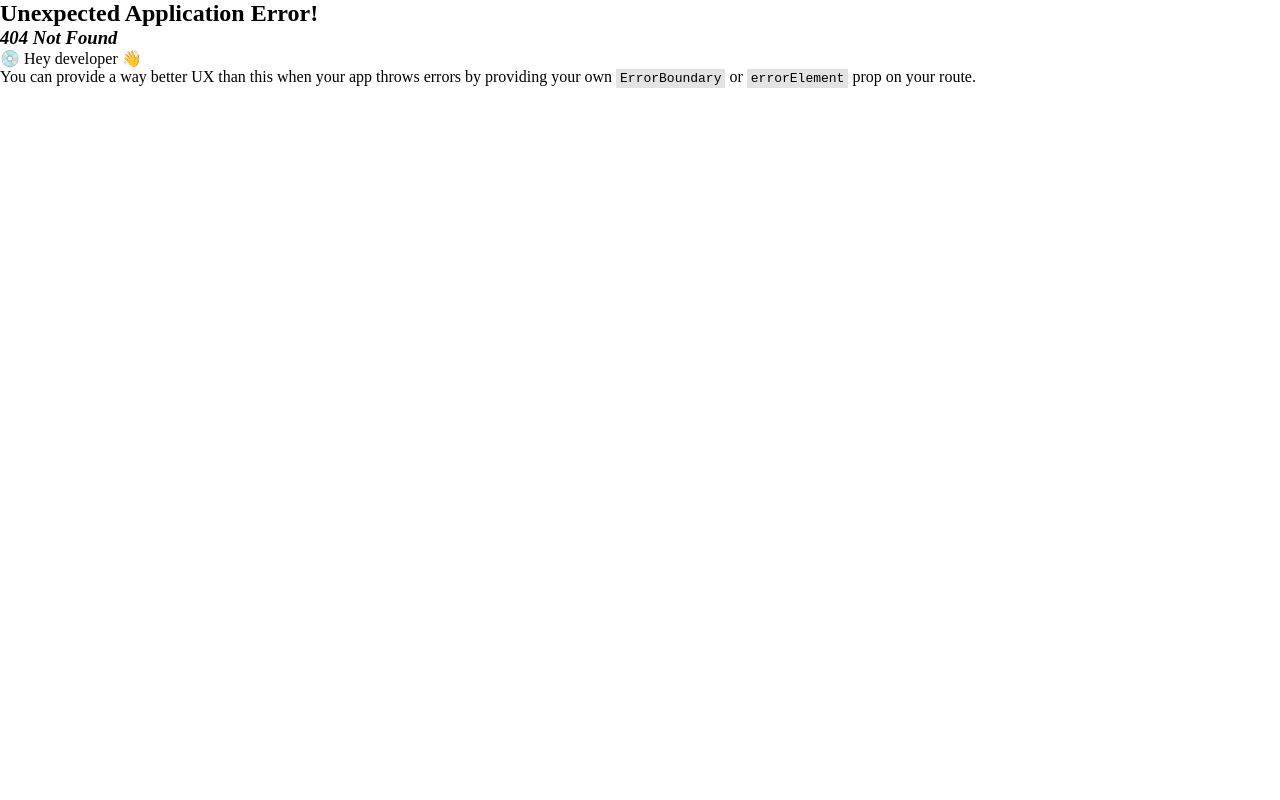
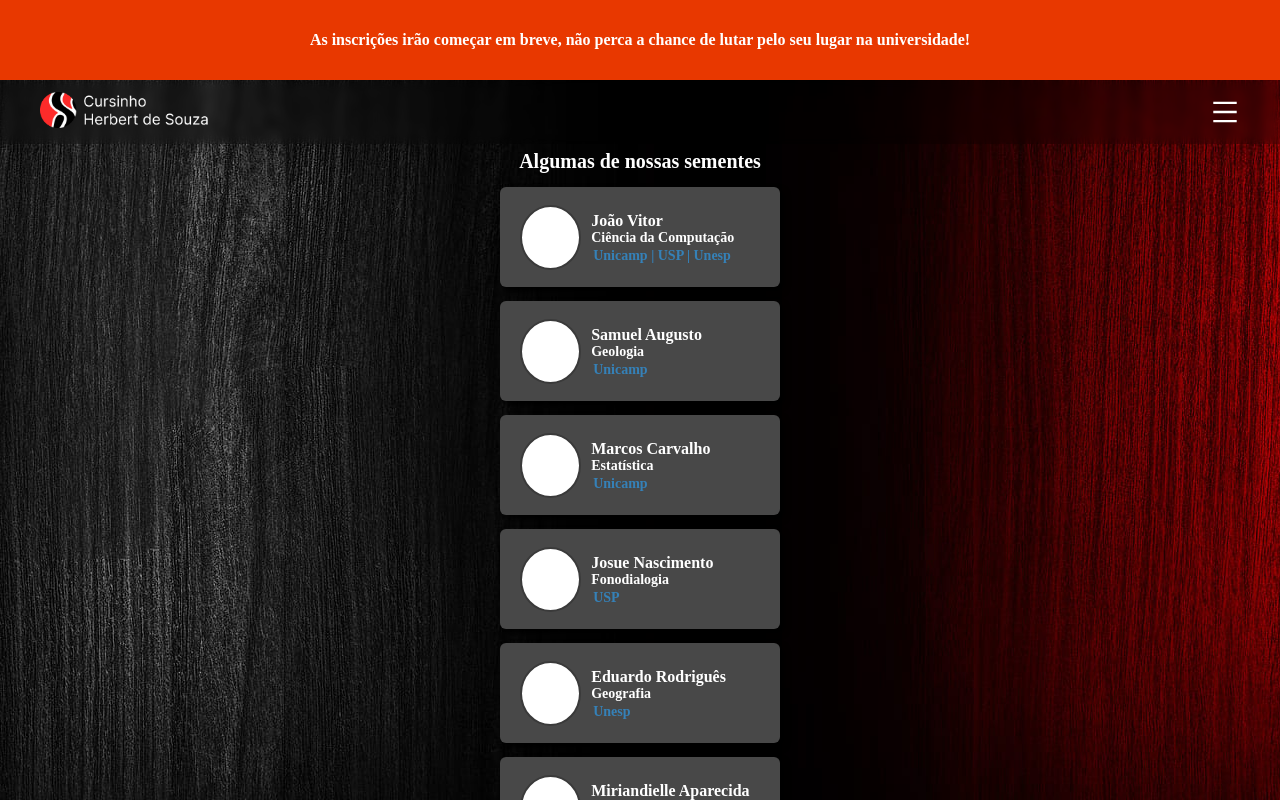
Before and after one commit to Archesz/Teste-herbert, a React (Create React App) app: page /aprovados in a window 1280 px wide. Before the commit this address had no page. Shown: the top 800 px of the page. Built offline with nearby package versions, Linux system fonts and the light colour scheme.

Commit message:
correção dos botões

```diff
--- a/src/Data/depoiments.json
+++ b/src/Data/depoiments.json
@@ -1,12 +1,12 @@
 {
     "Home": [
-        {"Nome": "João Vitor", "Curso": "Ciência da Computação", "Universidade": "Unicamp", "Depoimento": "Teste"},
+        {"Nome": "João Vitor", "Curso": "Ciência da Computação", "Universidade": "Unicamp | USP | Unesp", "Depoimento": "Teste"},
         {"Nome": "Samuel Augusto", "Curso": "Geologia", "Universidade": "Unicamp", "Depoimento": "Teste"},
         {"Nome": "Marcos Carvalho", "Curso": "Estatística", "Universidade": "Unicamp", "Depoimento": "Teste"},
         {"Nome": "Josue Nascimento", "Curso": "Fonodialogia", "Universidade": "USP", "Depoimento": "Teste"},
         {"Nome": "Eduardo Rodriguês", "Curso": "Geografia", "Universidade": "Unesp", "Depoimento": "Teste"},
         {"Nome": "Miriandielle Aparecida", "Curso": "Química", "Universidade": "Unicamp", "Depoimento": "Teste"},
-        {"Nome": "Luis Gustavo", "Curso": "Educação Física", "Universidade": "Unicamp", "Depoimento": "Teste"},
+        {"Nome": "Luis Gustavo", "Curso": "Educação Física", "Universidade": "Unicamp | USP", "Depoimento": "Teste"},
         {"Nome": "Bruna Helena", "Curso": "Pedagogia", "Universidade": "UFU", "Depoimento": "Teste"},
         {"Nome": "Deborah Helena", "Curso": "Enfermagem", "Universidade": "Unicamp", "Depoimento": "Teste"},
         {"Nome": "Lucas Gabriel", "Curso": "Engenharia Mecânica", "Universidade": "Unicamp", "Depoimento": "Teste"}
--- a/src/components/Button/Button.jsx
+++ b/src/components/Button/Button.jsx
@@ -10,7 +10,7 @@ function goToLink(site){
 function Button(props) {
   if(props.function == "Matricula"){
     return (
-      <button className={`btn ${props.style}`} onClick={goToLink}>
+      <button className={`btn ${props.style}`} onClick={() => {goToLink("Matricula")}}>
           {props.text}
       </button>
     )
--- a/src/index.js
+++ b/src/index.js
@@ -12,6 +12,7 @@ import {
   createBrowserRouter,
   RouterProvider,
 } from "react-router-dom";
+import Aprovados from './pages/Aprovados';
 
 const router = createBrowserRouter([
   {
@@ -37,6 +38,10 @@ const router = createBrowserRouter([
   {
     path: "/historia",
     element: <About />
+  },
+  {
+    path: "/aprovados",
+    element: <Aprovados />
   }
 ]);
 
--- /dev/null
+++ b/src/pages/Aprovados.jsx
@@ -0,0 +1,42 @@
+import React from 'react'
+import Faixa from '../components/Faixa/Faixa'
+import Footer from '../components/Footer/Footer'
+import Button from '../components/Button/Button'
+
+import History from '../components/History/History'
+import Menu from '../components/Menu/Menu'
+import depoiments from '../Data/depoiments.json'
+
+import '../styles/aprovados.scss'
+
+const Depoiments = depoiments["Home"]
+
+function Aprovados() {
+  return (
+    <div className='container-aprovados'>
+        <Faixa />
+        <Menu />
+
+        <div className='content-aprovados'>
+            <span className='history-span'>Algumas de nossas sementes</span>
+            {Depoiments.map((depoiment, index) => {
+                return(
+                        <History nome={depoiment["Nome"]} universidade={depoiment["Universidade"]} curso={depoiment["Curso"]} depoimento={depoiment["Depoimento"]}/>
+                )
+            })}
+        </div>
+
+        <div className='faixa-end'>
+
+            <span className='faixa-end-name'>Venha fazer parte desse universo Herbertiano!</span>
+
+            <Button text="Inscrever-se!" style="full big black" function="Matricula"/>
+
+        </div>
+
+        <Footer />
+    </div>
+  )
+}
+
+export default Aprovados
--- a/src/pages/Contato.jsx
+++ b/src/pages/Contato.jsx
@@ -22,7 +22,7 @@ function goToSocial(rede){
 
 function Contato() {
   return (
-    <div className='container'>
+    <div className='container-contato'>
 
       <Faixa />
       <Menu />
@@ -38,11 +38,11 @@ function Contato() {
             <FaYoutube className="social" onClick={() => { goToSocial("Youtube") }} />
         </div>
 
-      </div>
+        <div>
+          <h2>Estamos esperando você aqui:</h2>
+          <iframe src="https://www.google.com/maps/embed?pb=!1m18!1m12!1m3!1d3674.198326739173!2d-47.12104704949066!3d-22.94292198491982!2m3!1f0!2f0!3f0!3m2!1i1024!2i768!4f13.1!3m3!1m2!1s0x94c8c836633d9479%3A0xf30972041c1f6da5!2sProjeto%20Hebert%20de%20Souza!5e0!3m2!1spt-BR!2sbr!4v1673977382246!5m2!1spt-BR!2sbr" width="600" height="450" allowfullscreen="" loading="lazy" referrerpolicy="no-referrer-when-downgrade" className='mapa'></iframe>
+        </div>
 
-      <div>
-        <h2>Estamos esperando você aqui:</h2>
-        <iframe src="https://www.google.com/maps/embed?pb=!1m18!1m12!1m3!1d3674.198326739173!2d-47.12104704949066!3d-22.94292198491982!2m3!1f0!2f0!3f0!3m2!1i1024!2i768!4f13.1!3m3!1m2!1s0x94c8c836633d9479%3A0xf30972041c1f6da5!2sProjeto%20Hebert%20de%20Souza!5e0!3m2!1spt-BR!2sbr!4v1673977382246!5m2!1spt-BR!2sbr" width="600" height="450" allowfullscreen="" loading="lazy" referrerpolicy="no-referrer-when-downgrade" className='mapa'></iframe>
       </div>
 
       <Footer />
--- a/src/pages/Home.jsx
+++ b/src/pages/Home.jsx
@@ -70,7 +70,7 @@ function Home() {
 
                     <div className='home-top-buttons'>
                         <Button text="Inscrever-se" style="full big" function="Matricula"/>
-                        <Button text="Conhecer" style="outline big"/>
+                        <Button text="Conhecer" style="outline big" onClick={() => window.location.assign('./historia')}/>
                     </div>
 
                 </div>
@@ -139,7 +139,7 @@ function Home() {
                         Nossa história é desenhada por lutas e objetivos extensos, onde cada estudante, professor ou colaborador escreva uma nova página sobre o futuro do projeto, conheça nossa história e escreva sua página também.
                     </span>
 
-                    <Button text="Conhecer" style="outline big mt-4"/>
+                    <Button text="Conhecer" style="outline big mt-4" onClick={() => window.location.assign('./historia')}/>
                 </div>
 
             </div>
@@ -167,7 +167,7 @@ function Home() {
 
                     <Carousel />
 
-                    <Button text="Projetos" style="outline big mt-4"/>
+                    <Button text="Projetos" style="outline big mt-4" onClick={() => window.location.assign('./projetos')}/>
 
                 </div>
 
@@ -196,7 +196,7 @@ function Home() {
 
                 </div>
 
-                <span className='more'>Ver todos</span>
+                <span className='more' onClick={() => {window.location.assign('./aprovados')}}>Ver todos</span>
 
             </div>
 
--- /dev/null
+++ b/src/styles/aprovados.scss
@@ -0,0 +1,25 @@
+.container-aprovados{
+    width: 100%;
+    height: auto;
+    display: flex;
+    flex-direction: column;
+    background-image: url('../assets/Background.png');
+
+    .content-aprovados{
+        width: 100%;
+        display: flex;
+        flex-direction: column;
+        margin-top: 70px;
+        align-items: center;
+        gap: 14px;
+        padding-bottom: 20px;
+
+        .history-span{
+            font-weight: bolder;
+            text-align: center;
+            color: white;
+            font-size: 20px;
+        }
+
+    }
+}
--- a/src/styles/contato.scss
+++ b/src/styles/contato.scss
@@ -1,7 +1,8 @@
 .container-contato{
-    background-image: url('../assets/backgroundHome.jpg');
-    background-position: center;
-    background-size: cover;
+    width: 100%;
+    display: flex;
+    flex-direction: column;
+    background-color: #3a3a3a;
 
     .content{
         color: white;
@@ -17,6 +18,7 @@
 
         .row{
             margin-top: 12px;
+            margin-bottom: 12px;
             height: 30px;
             display: flex;
             align-items: center;
```
